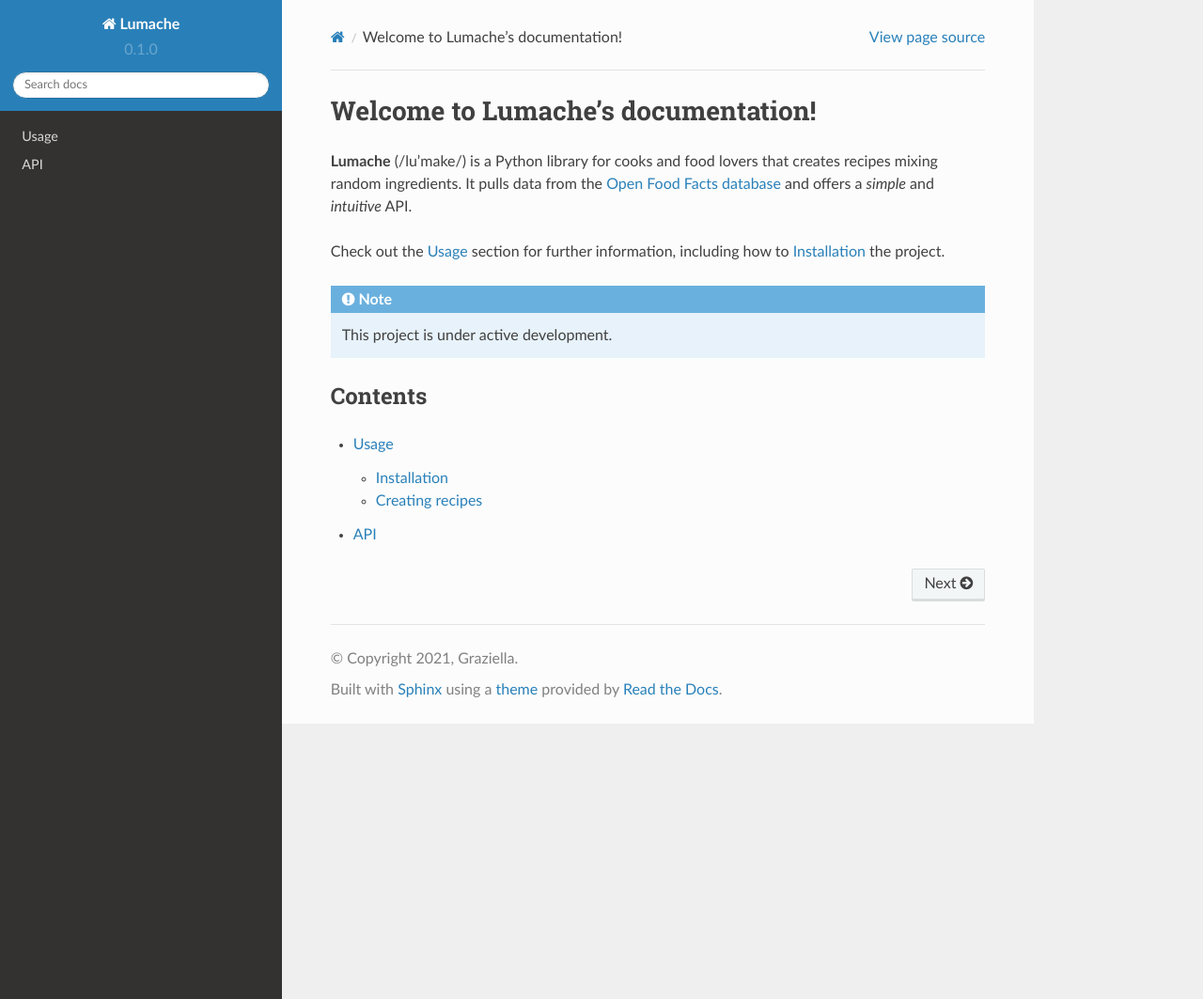
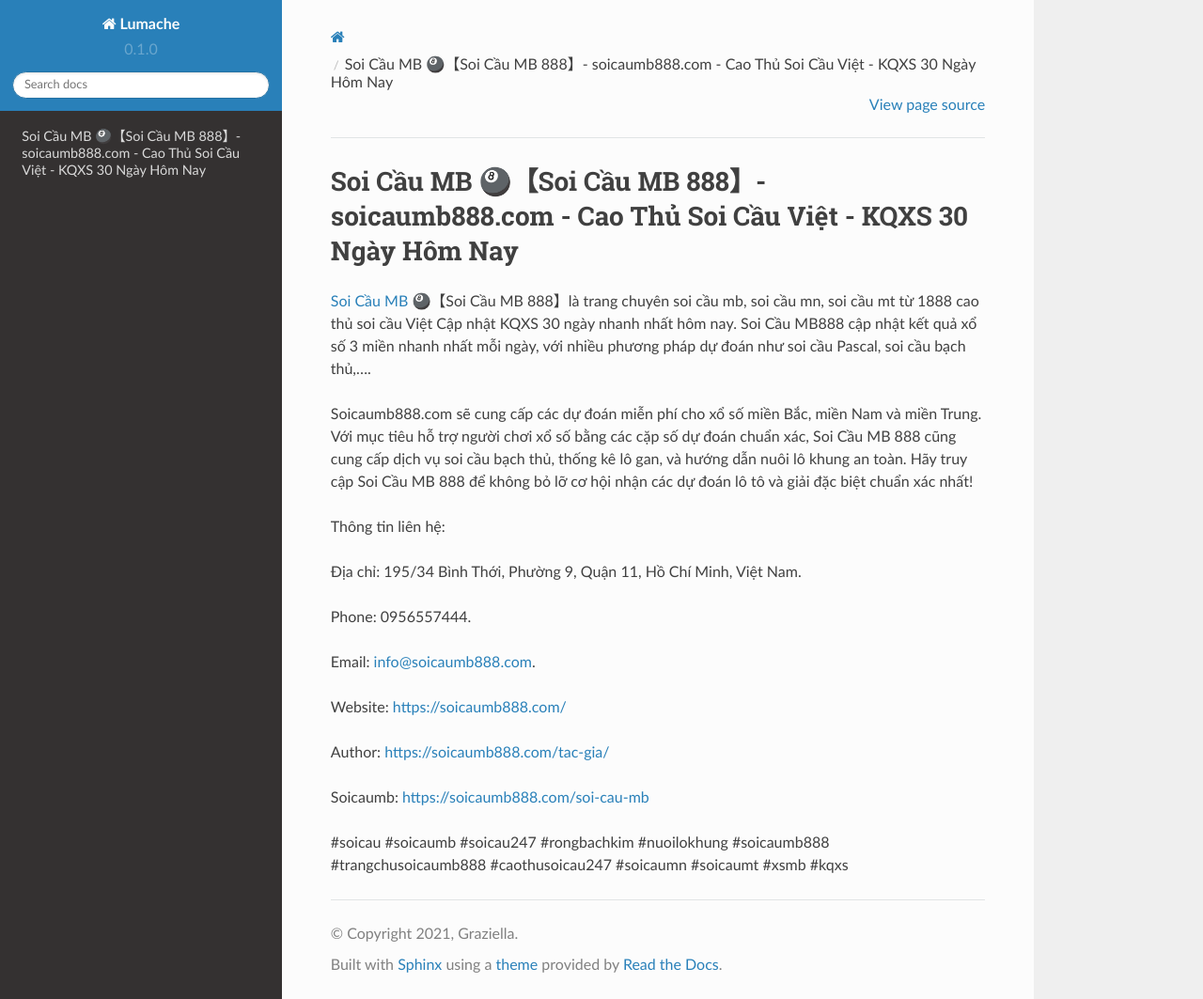
Before and after one commit to morriscraig2868/soicaumb888com, a Sphinx documentation site: the page built from docs/source/index.rst, in a window 1280 px wide and 1063 px high. Shown: the whole window at 94% size. Built offline with Sphinx 7.4.7 and the Read the Docs theme 2.0.0, drawn with Linux system fonts in a browser that asks for light colours.

Commit message:
Update index.rst

```diff
--- a/docs/source/index.rst
+++ b/docs/source/index.rst
@@ -1,22 +1,22 @@
-Welcome to Lumache's documentation!
+Soi Cầu MB 🎱【Soi Cầu MB 888】- soicaumb888.com - Cao Thủ Soi Cầu Việt - KQXS 30 Ngày Hôm Nay
 ===================================
 
-**Lumache** (/lu'make/) is a Python library for cooks and food lovers
-that creates recipes mixing random ingredients.
-It pulls data from the `Open Food Facts database <https://world.openfoodfacts.org/>`_
-and offers a *simple* and *intuitive* API.
+`Soi Cầu MB <https://soicaumb888.com/>`_ 🎱【Soi Cầu MB 888】là trang chuyên soi cầu mb, soi cầu mn, soi cầu mt từ 1888 cao thủ soi cầu Việt Cập nhật KQXS 30 ngày nhanh nhất hôm nay. Soi Cầu MB888 cập nhật kết quả xổ số 3 miền nhanh nhất mỗi ngày, với nhiều phương pháp dự đoán như soi cầu Pascal, soi cầu bạch thủ,....
 
-Check out the :doc:`usage` section for further information, including
-how to :ref:`installation` the project.
+Soicaumb888.com sẽ cung cấp các dự đoán miễn phí cho xổ số miền Bắc, miền Nam và miền Trung. Với mục tiêu hỗ trợ người chơi xổ số bằng các cặp số dự đoán chuẩn xác, Soi Cầu MB 888 cũng cung cấp dịch vụ soi cầu bạch thủ, thống kê lô gan, và hướng dẫn nuôi lô khung an toàn. Hãy truy cập Soi Cầu MB 888 để không bỏ lỡ cơ hội nhận các dự đoán lô tô và giải đặc biệt chuẩn xác nhất!
 
-.. note::
+Thông tin liên hệ:
 
-   This project is under active development.
+Địa chỉ: 195/34 Bình Thới, Phường 9, Quận 11, Hồ Chí Minh, Việt Nam.
 
-Contents
---------
+Phone: 0956557444.
 
-.. toctree::
+Email: info@soicaumb888.com.
 
-   usage
-   api
+Website: https://soicaumb888.com/
+
+Author: https://soicaumb888.com/tac-gia/
+
+Soicaumb: https://soicaumb888.com/soi-cau-mb
+
+#soicau #soicaumb #soicau247 #rongbachkim #nuoilokhung #soicaumb888 #trangchusoicaumb888 #caothusoicau247 #soicaumn #soicaumt #xsmb #kqxs
```
